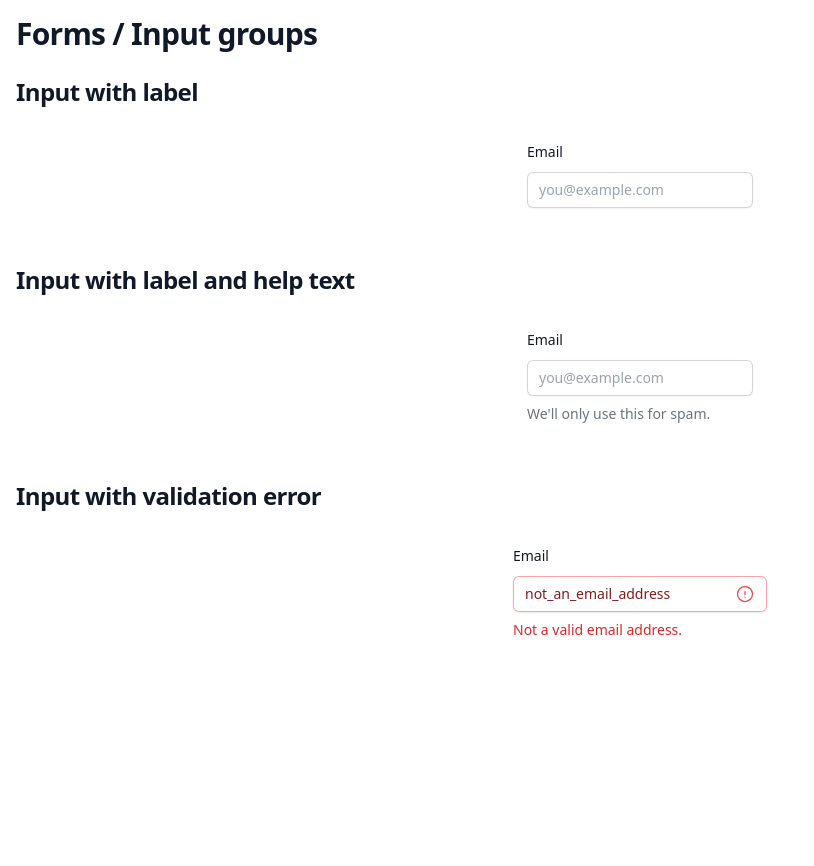
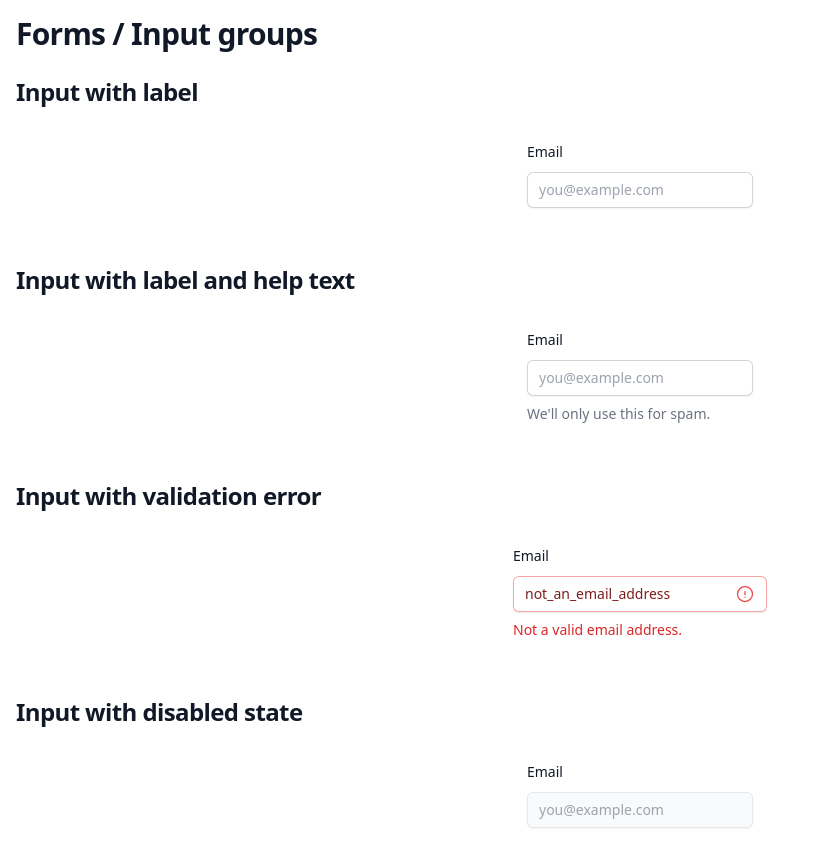
Before and after one commit to fvilers/react-tailwindui, a React (Vite) app: page /forms/input-groups in a window 1280 px wide. Shown: the top 866 px of the page, without its empty margins (0-814 px from the left). Before the commit the page ends 800 px from the top, so only its background shows below. Built offline with nearby package versions, Linux system fonts and the light colour scheme; a web font is replaced by a local one.

Commit message:
Add the disabled state to input groups

```diff
--- a/src/components/forms/InputGroup.tsx
+++ b/src/components/forms/InputGroup.tsx
@@ -28,7 +28,7 @@ function InputGroup({ className, error, help, id, label, ...rest }: Props) {
         <input
           aria-describedby={error ? errorId : descriptionId}
           className={twMerge(
-            "block w-full rounded-md border-0 py-1.5 text-gray-900 shadow-sm ring-1 ring-inset ring-gray-300 placeholder:text-gray-400 focus:ring-2 focus:ring-inset focus:ring-indigo-600 sm:text-sm sm:leading-6",
+            "block w-full rounded-md border-0 py-1.5 text-gray-900 shadow-sm ring-1 ring-inset ring-gray-300 placeholder:text-gray-400 focus:ring-2 focus:ring-inset focus:ring-indigo-600 disabled:cursor-not-allowed disabled:bg-gray-50 disabled:text-gray-500 disabled:ring-gray-200 sm:text-sm sm:leading-6",
             error &&
               "pr-10 text-red-900 ring-red-300 placeholder:text-red-300 focus:ring-red-500",
             className,
--- a/src/pages/InputGroupsPage.tsx
+++ b/src/pages/InputGroupsPage.tsx
@@ -65,6 +65,24 @@ function InputGroupsPage() {
           </div>
         </div>
       </div>
+
+      <div>
+        <h2 className="text-xl font-bold leading-6 text-gray-900 sm:truncate sm:text-2xl sm:tracking-tight">
+          Input with disabled state
+        </h2>
+        <div className="bg-white px-4 py-8">
+          <div className="mx-auto flex max-w-3xl flex-col items-center justify-start space-y-4 sm:flex-row sm:items-end sm:justify-around sm:space-y-0">
+            <InputGroup
+              disabled
+              id="email"
+              label="Email"
+              name="email"
+              placeholder="you@example.com"
+              type="email"
+            />
+          </div>
+        </div>
+      </div>
     </main>
   );
 }
```
